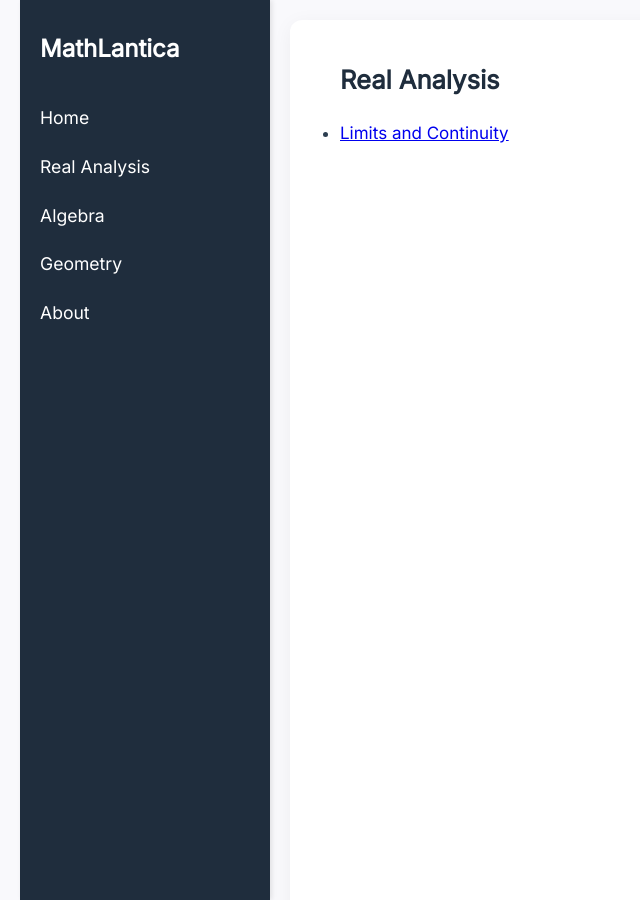
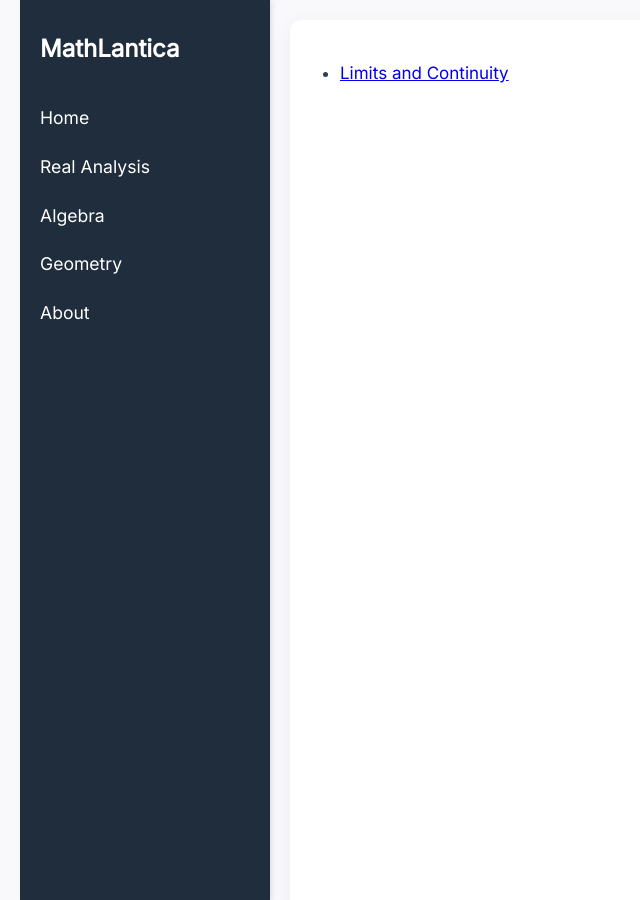
Before and after one commit to GitDisciplined/GitDisciplined.github.io, a Jekyll site: the page built from real-analysis.md, in a window 1280 px wide and 900 px high. Shown: the whole window, without its empty margins (0-640 px from the left). Built offline with Jekyll 4.4.1, drawn with Linux system fonts in a browser that asks for light colours.

Commit message:
Update real-analysis.md

```diff
--- a/real-analysis.md
+++ b/real-analysis.md
@@ -4,7 +4,7 @@ title: "Real Analysis"
 permalink: /real-analysis/
 ---
 
-<h2>Real Analysis</h2>
+
 
 <ul>
   {% for post in site.posts %}
```
